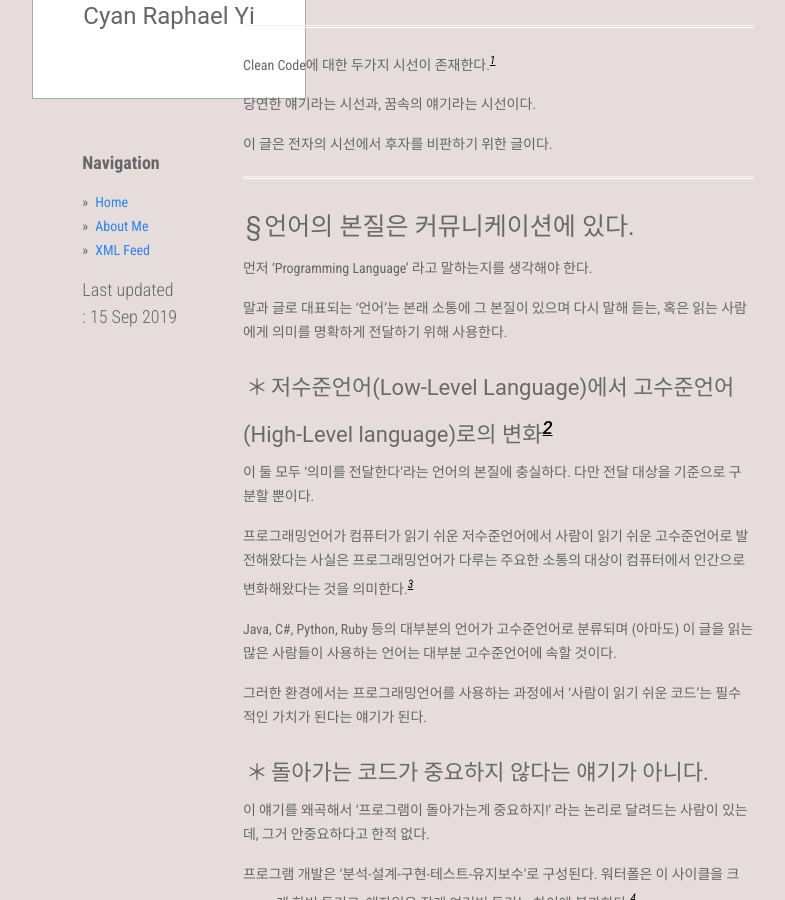
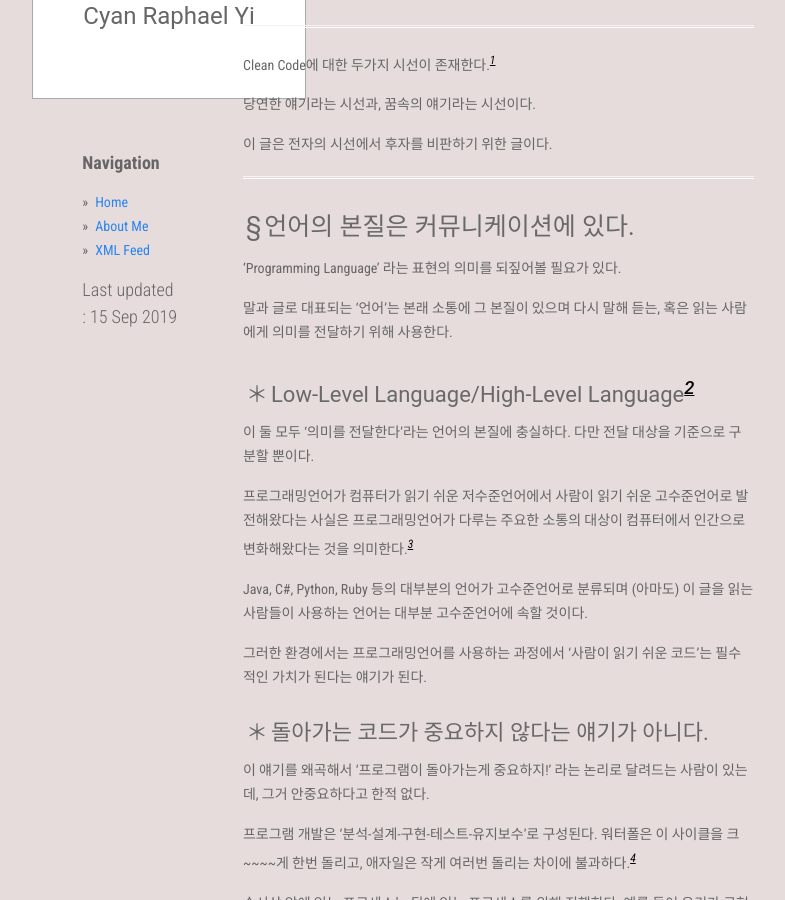
Before and after one commit to CyanRYi/cyanryi.github.io, a Jekyll site: the page built from _posts/ko/2019-09-14-Maketh-Readable-Code.md, in a window 1280 px wide and 900 px high, scrolled down 211 px. Shown: the whole window, without its empty margins (89-874 px from the left). Built offline with Jekyll 4.4.1, drawn with Linux system fonts in a browser that asks for light colours.

Commit message:
4차 퇴고

```diff
--- a/_posts/ko/2019-09-14-Maketh-Readable-Code.md
+++ b/_posts/ko/2019-09-14-Maketh-Readable-Code.md
@@ -14,17 +14,17 @@ Clean Code에 대한 두가지 시선이 존재한다.[^1]
 ---
 ## 언어의 본질은 커뮤니케이션에 있다.
 
-먼저 'Programming Language' 라고 말하는지를 생각해야 한다.
+'Programming Language' 라는 표현의 의미를 되짚어볼 필요가 있다.
 
-말과 글로 대표되는 '언어'는 본래 소통에 그 본질이 있으며 다시 말해 듣는, 혹은 읽는 사람에게 의미를 명확하게 전달하기 위해 사용한다.
+말과 글로 대표되는 '언어'는 본래 소통에 그 본질이 있으며 다시 말해 듣는, 혹은 읽는 사람에게 의미를 전달하기 위해 사용한다.
 
-### 저수준언어(Low-Level Language)에서 고수준언어(High-Level language)로의 변화[^2]
+### Low-Level Language/High-Level Language[^2]
 
 이 둘 모두 '의미를 전달한다'라는 언어의 본질에 충실하다. 다만 전달 대상을 기준으로 구분할 뿐이다.
 
 프로그래밍언어가 컴퓨터가 읽기 쉬운 저수준언어에서 사람이 읽기 쉬운 고수준언어로 발전해왔다는 사실은 프로그래밍언어가 다루는 주요한 소통의 대상이 컴퓨터에서 인간으로 변화해왔다는 것을 의미한다.[^3]
 
-Java, C#, Python, Ruby 등의 대부분의 언어가 고수준언어로 분류되며 (아마도) 이 글을 읽는 많은 사람들이 사용하는 언어는 대부분 고수준언어에 속할 것이다.
+Java, C#, Python, Ruby 등의 대부분의 언어가 고수준언어로 분류되며 (아마도) 이 글을 읽는 사람들이 사용하는 언어는 대부분 고수준언어에 속할 것이다.
 
 그러한 환경에서는 프로그래밍언어를 사용하는 과정에서 '사람이 읽기 쉬운 코드'는 필수적인 가치가 된다는 얘기가 된다.
 
```
